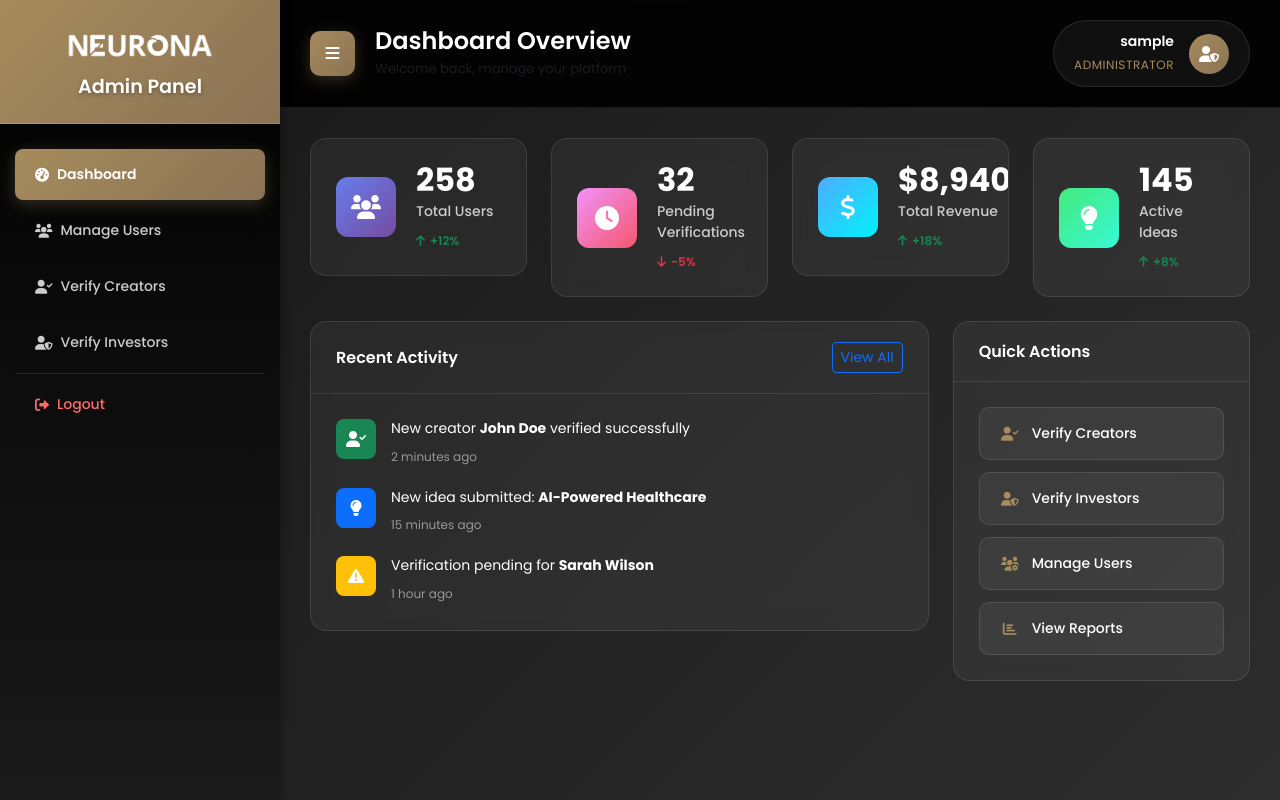
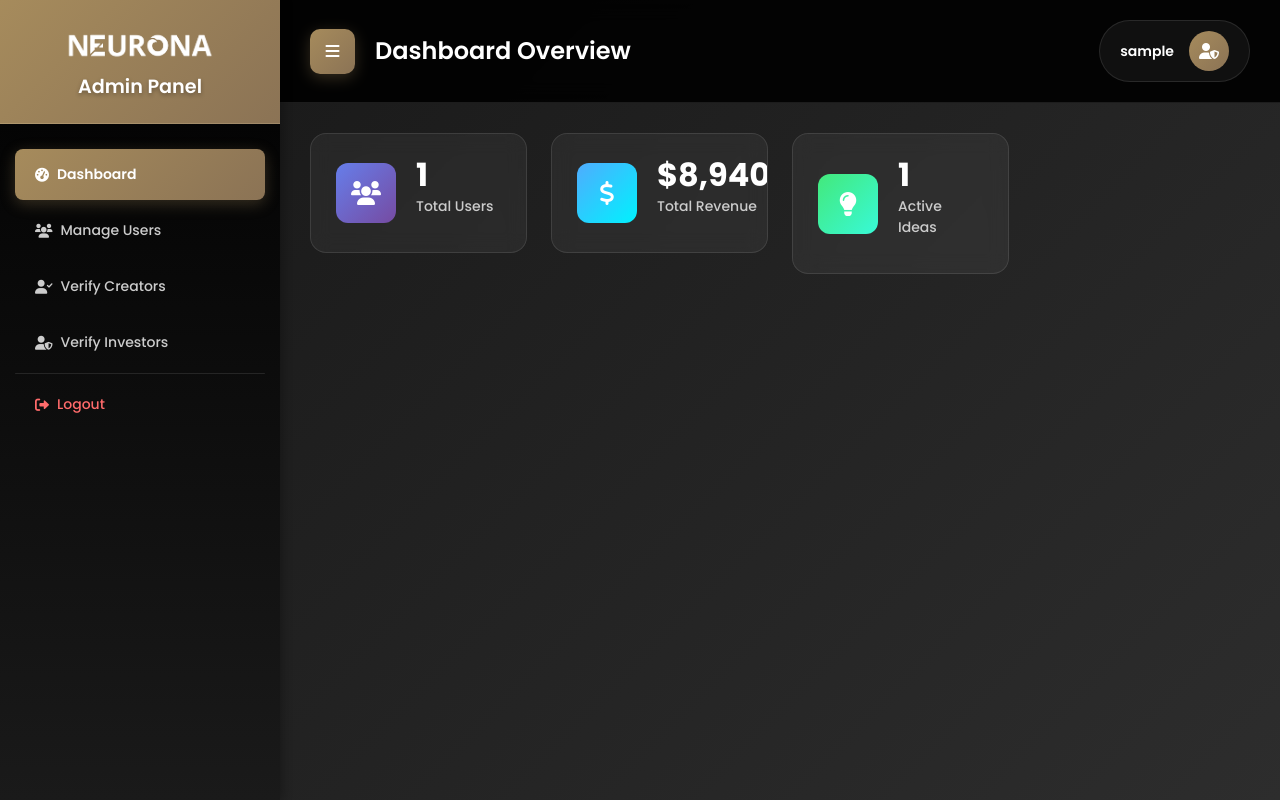
Before and after one commit to abdullahtawsif220/NEURONA, a Flask app: template templates/admin_dashboard.html in a window 1280 px wide. Run offline with Flask 3, Linux system fonts and the light colour scheme; the template is opened without the code that fills it: most values are stand-ins (such as "Sample title", 1, 10 or a date in 2020).

Commit message:
Update admin_dashboard.html

```diff
--- a/templates/admin_dashboard.html
+++ b/templates/admin_dashboard.html
@@ -10,7 +10,6 @@
 </head>
 <body>
   <div class="wrapper">
-    <!-- Sidebar -->
     <nav id="sidebar">
       <div class="sidebar-header">
         <img src="{{ url_for('static', filename='images/logo_white.png') }}" alt="Neurona Logo" class="sidebar-logo">
@@ -36,9 +35,7 @@
       </ul>
     </nav>
 
-    <!-- Page Content -->
     <div id="content">
-      <!-- Top Navbar -->
       <nav class="top-navbar">
         <div class="navbar-content">
           <div class="navbar-left">
@@ -47,14 +44,12 @@
             </button>
             <div class="page-title">
               <h4 class="mb-0">Dashboard Overview</h4>
-              <small class="text-muted">Welcome back, manage your platform</small>
             </div>
           </div>
           <div class="navbar-right">
             <div class="admin-profile">
               <div class="profile-info">
                 <span class="admin-name">{{ username }}</span>
-                <small class="admin-role">Administrator</small>
               </div>
               <div class="profile-avatar">
                 <i class="fas fa-user-shield"></i>
@@ -64,40 +59,22 @@
         </div>
       </nav>
 
-      <!-- Main Content -->
       <div class="main-content">
-        <!-- Stats Cards -->
         <div class="row g-4 mb-4">
           <div class="col-xl-3 col-md-6">
+            <a href="{{ url_for('user_management') }}" class="text-decoration-none text-white">
               <div class="stats-card">
                 <div class="stats-icon bg-primary">
                   <i class="fas fa-users"></i>
                 </div>
                 <div class="stats-content">
-                <h3 class="stats-number">258</h3>
+                  <h3 class="stats-number">{{ total_users }}</h3>
                   <p class="stats-label">Total Users</p>
                   <div class="stats-trend">
-                  <i class="fas fa-arrow-up text-success"></i>
-                  <span class="text-success">+12%</span>
                   </div>
                 </div>
               </div>
-          </div>
-
-          <div class="col-xl-3 col-md-6">
-            <div class="stats-card">
-              <div class="stats-icon bg-warning">
-                <i class="fas fa-clock"></i>
-              </div>
-              <div class="stats-content">
-                <h3 class="stats-number">32</h3>
-                <p class="stats-label">Pending Verifications</p>
-                <div class="stats-trend">
-                  <i class="fas fa-arrow-down text-danger"></i>
-                  <span class="text-danger">-5%</span>
-                </div>
-              </div>
-            </div>
+            </a>
           </div>
 
           <div class="col-xl-3 col-md-6">
@@ -109,107 +86,32 @@
                 <h3 class="stats-number">$8,940</h3>
                 <p class="stats-label">Total Revenue</p>
                 <div class="stats-trend">
-                  <i class="fas fa-arrow-up text-success"></i>
-                  <span class="text-success">+18%</span>
                 </div>
               </div>
             </div>
           </div>
 
           <div class="col-xl-3 col-md-6">
+            <a href="{{ url_for('admin_ideas') }}" class="text-decoration-none text-white">
               <div class="stats-card">
                 <div class="stats-icon bg-info">
                   <i class="fas fa-lightbulb"></i>
                 </div>
                 <div class="stats-content">
-                <h3 class="stats-number">145</h3>
+                  <h3 class="stats-number">{{ total_ideas }}</h3>
                   <p class="stats-label">Active Ideas</p>
                   <div class="stats-trend">
-                  <i class="fas fa-arrow-up text-success"></i>
-                  <span class="text-success">+8%</span>
                   </div>
                 </div>
+              </div>
+            </a>
+          </div>
+        </div>
+
       </div>
     </div>
   </div>
 
-        <!-- Quick Actions -->
-        <div class="row g-4 mb-4">
-          <div class="col-lg-8">
-            <div class="content-card">
-              <div class="card-header">
-                <h5 class="card-title">Recent Activity</h5>
-                <div class="card-actions">
-                  <button class="btn btn-sm btn-outline-primary">View All</button>
-                </div>
-              </div>
-              <div class="card-body">
-                <div class="activity-list">
-                  <div class="activity-item">
-                    <div class="activity-icon bg-success">
-                      <i class="fas fa-user-check"></i>
-                    </div>
-                    <div class="activity-content">
-                      <p class="activity-text">New creator <strong>John Doe</strong> verified successfully</p>
-                      <small class="activity-time">2 minutes ago</small>
-                    </div>
-                  </div>
-                  <div class="activity-item">
-                    <div class="activity-icon bg-primary">
-                      <i class="fas fa-lightbulb"></i>
-                    </div>
-                    <div class="activity-content">
-                      <p class="activity-text">New idea submitted: <strong>AI-Powered Healthcare</strong></p>
-                      <small class="activity-time">15 minutes ago</small>
-                    </div>
-                  </div>
-                  <div class="activity-item">
-                    <div class="activity-icon bg-warning">
-                      <i class="fas fa-exclamation-triangle"></i>
-                    </div>
-                    <div class="activity-content">
-                      <p class="activity-text">Verification pending for <strong>Sarah Wilson</strong></p>
-                      <small class="activity-time">1 hour ago</small>
-                    </div>
-                  </div>
-                </div>
-              </div>
-            </div>
-          </div>
-
-          <div class="col-lg-4">
-            <div class="content-card">
-              <div class="card-header">
-                <h5 class="card-title">Quick Actions</h5>
-              </div>
-              <div class="card-body">
-                <div class="quick-actions">
-                  <a href="{{ url_for('verify_creators') }}" class="quick-action-btn">
-                    <i class="fas fa-user-check"></i>
-                    <span>Verify Creators</span>
-                  </a>
-                  <a href="{{ url_for('verify_investors') }}" class="quick-action-btn">
-                    <i class="fas fa-user-shield"></i>
-                    <span>Verify Investors</span>
-                  </a>
-                  <a href="{{ url_for('user_management') }}" class="quick-action-btn">
-                    <i class="fas fa-users-cog"></i>
-                    <span>Manage Users</span>
-                  </a>
-                  <a href="#" class="quick-action-btn">
-                    <i class="fas fa-chart-bar"></i>
-                    <span>View Reports</span>
-                  </a>
-                </div>
-              </div>
-            </div>
-          </div>
-        </div>
-      </div>
-    </div>
-  </div>
-
-  <!-- Scripts -->
   <script src="https://cdn.jsdelivr.net/npm/bootstrap@5.3.0/dist/js/bootstrap.bundle.min.js"></script>
   <script>
     document.getElementById('sidebarCollapse').addEventListener('click', function () {
```
Lines whose indentation alone changed are shown as unchanged.
